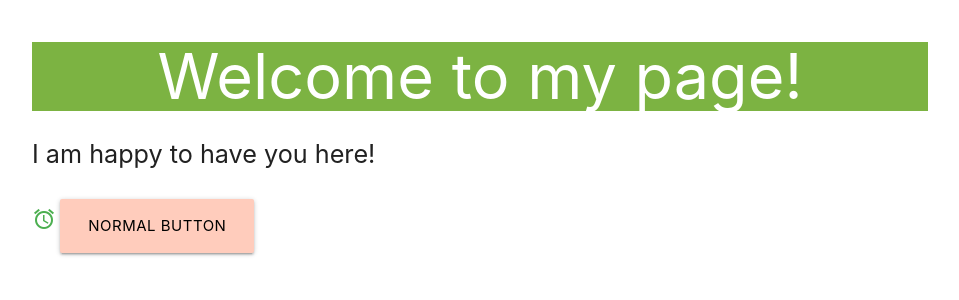
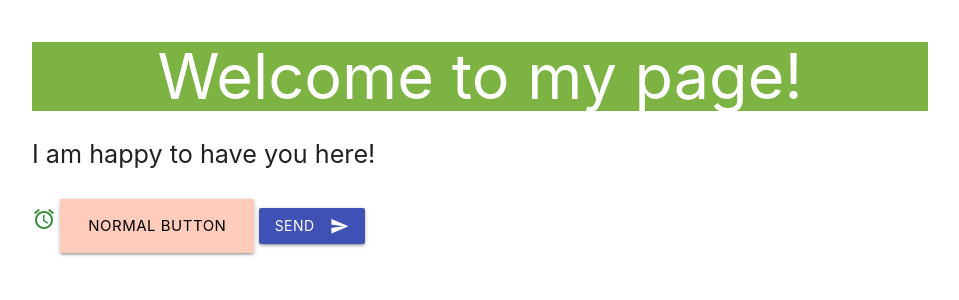
Before and after one commit to anitalakhadze/learning_log, a Django app: page / in a window 1280 px wide. Shown: the top 300 px of the page, without its empty margins (160-1119 px from the left). Run offline with Django 3.2, Linux system fonts and the light colour scheme.

Commit message:
btn styling

```diff
--- a/welcome/templates/welcome/index.html
+++ b/welcome/templates/welcome/index.html
@@ -16,8 +16,12 @@
     <div class="container">
         <h1 class="light-green darken-1 white-text center-align ">Welcome to my page!</h1>
         <p class="flow-text">I am happy to have you here!</p>
-        <i class="material-icons green-text">alarm</i>
+        <i class="material-icons green-text text-darken-2">alarm</i>
         <a href="#" class='btn-large deep-orange lighten-4 black-text waves-effect waves-light'>Normal Button</a>
+        <a href="#" class="btn indigo">
+            <span>Send</span>
+            <i class="material-icons right">send</i>
+        </a>
     </div>
 
 </body>
```
